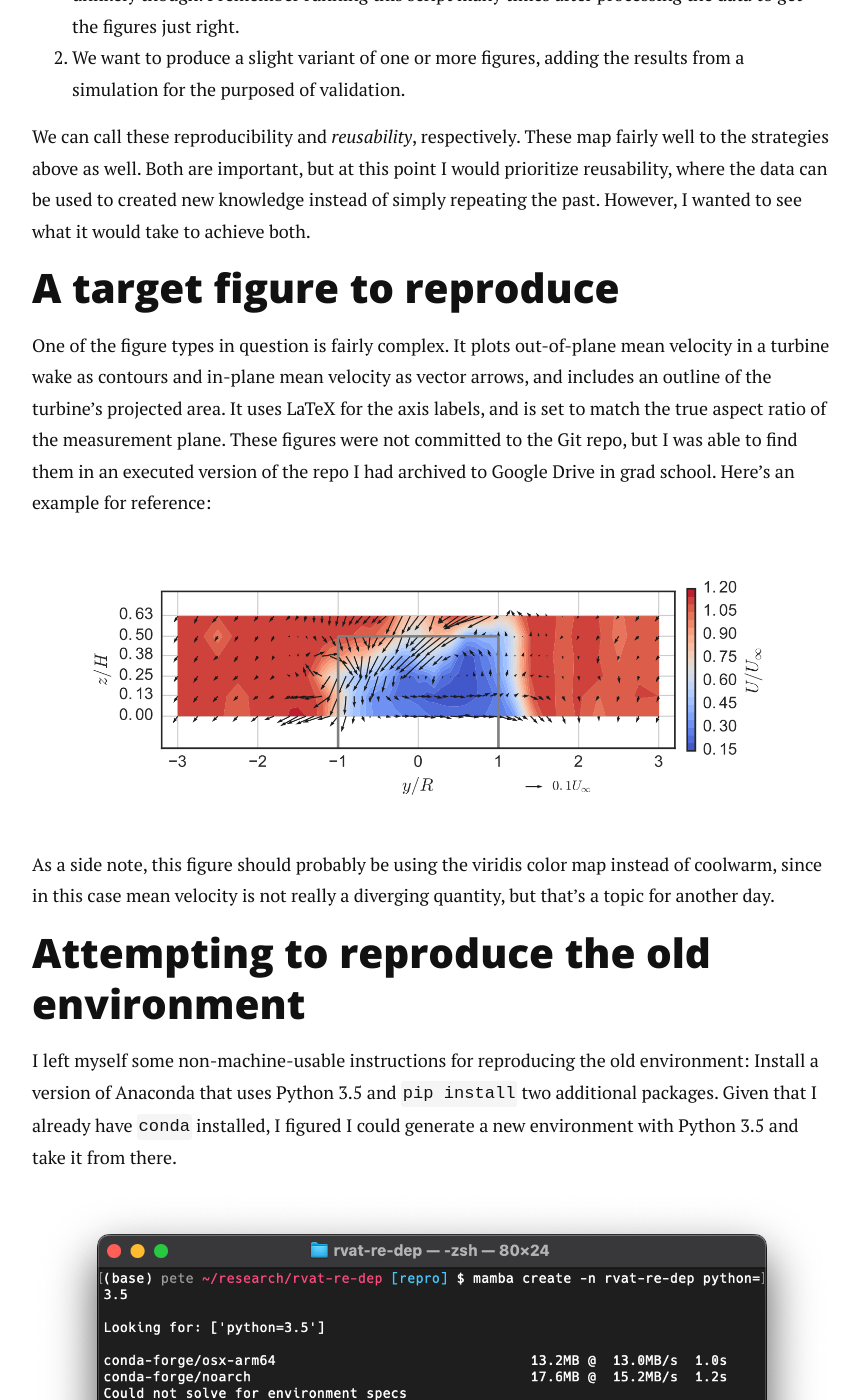
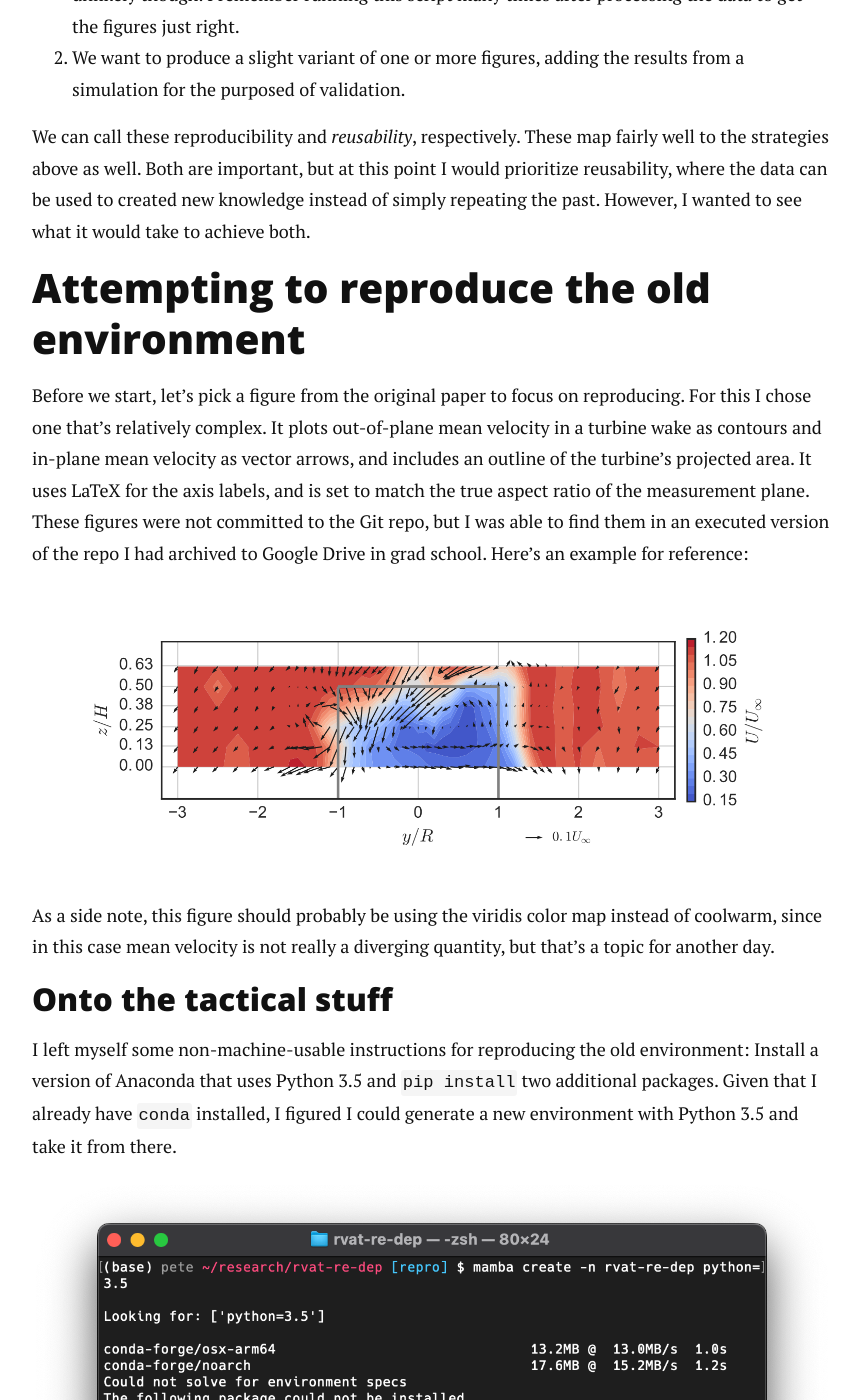
Before and after one commit to petebachant/petebachant.github.io, a Jekyll site: the page built from _posts/2024-12-03-failed-to-repro.markdown, in a window 1280 px wide and 1400 px high, scrolled down 3212 px. Shown: the whole window, without its empty margins (208-1068 px from the left). Built offline with Jekyll 4.4.1, drawn with Linux system fonts in a browser that asks for light colours; nearby versions of some CDN libraries; comment, search, counter and statistics services are not loaded; some of the changed text lies outside the part shown.

Commit message:
Add headings

```diff
--- a/_posts/2024-12-03-failed-to-repro.markdown
+++ b/_posts/2024-12-03-failed-to-repro.markdown
@@ -79,9 +79,11 @@ where the data can be used to created new knowledge instead of simply
 repeating the past.
 However, I wanted to see what it would take to achieve both.
 
-## A target figure to reproduce
+## Attempting to reproduce the old environment
 
-One of the figure types in question is fairly complex.
+Before we start, let's pick a figure from the original paper to focus
+on reproducing.
+For this I chose one that's relatively complex.
 It plots out-of-plane mean velocity in a turbine wake as contours
 and in-plane mean velocity as vector arrows,
 and includes an outline of the turbine's projected area.
@@ -99,7 +101,7 @@ instead of coolwarm, since in this case mean velocity is not really
 a diverging quantity,
 but that's a topic for another day.
 
-## Attempting to reproduce the old environment
+### Onto the tactical stuff
 
 I left myself some non-machine-usable instructions for reproducing the old
 environment: Install a version of Anaconda that uses Python 3.5
```
Also changed, not shown: other parts of _posts/2024-12-03-failed-to-repro.markdown (+1 -1 lines).
